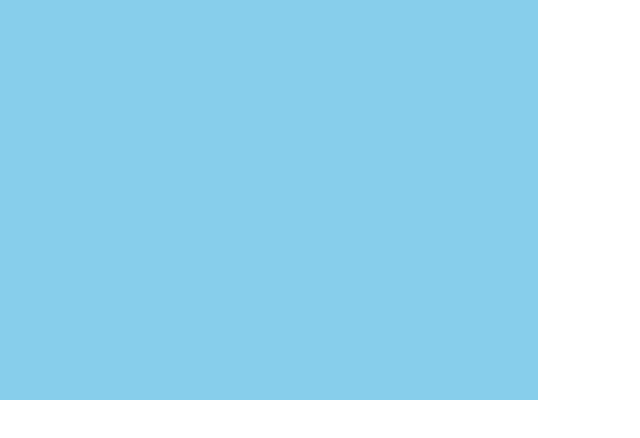
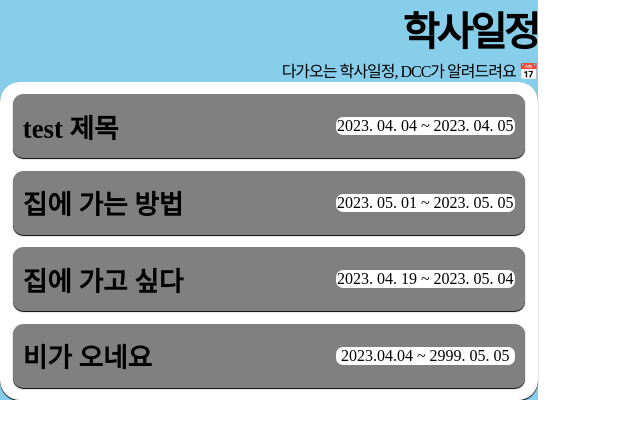
Before and after one commit to HarenKei/DCC_FE, a Next.js app: page /Main/MainSchedules in a window 1280 px wide. Shown: the top 438 px of the page, without its empty margins (0-640 px from the left). Built offline with nearby package versions, Linux system fonts and the light colour scheme.

Commit message:
Update MainSchedules.tsx : Implement MainSchedules Section

```diff
--- a/pages/Main/MainSchedules.tsx
+++ b/pages/Main/MainSchedules.tsx
@@ -1,11 +1,53 @@
 import React from "react";
 import styled from "styled-components";
+import MainScheduleCard from "@/src/Common/MainScheduleCard";
+
+const dummyDataArray = [
+  {
+    id: "s1",
+    title: "test 제목",
+    date: "2023. 04. 04 ~ 2023. 04. 05",
+  },
+  {
+    id: "s2",
+    title: "집에 가는 방법",
+    date: "2023. 05. 01 ~ 2023. 05. 05",
+  },
+  {
+    id: "s3",
+    title: "집에 가고 싶다",
+    date: "2023. 04. 19 ~ 2023. 05. 04",
+  },
+  {
+    id: "s4",
+    title: "비가 오네요",
+    date: "2023.04.04 ~ 2999. 05. 05",
+  },
+];
 
 const MainSchedules = () => {
-    return(
-        <MainSchedulesContainer>
-        </MainSchedulesContainer>
-    );
+  return (
+    <MainSchedulesContainer>
+
+      <MainSchedulesTitleContainer>
+        <MainSchedulesTitleH1>학사일정</MainSchedulesTitleH1>
+        <MainSchedulesTitleP>
+          다가오는 학사일정, DCC가 알려드려요 📅
+        </MainSchedulesTitleP>
+      </MainSchedulesTitleContainer>
+
+      <MainSchedulesContentsConatianer>
+        {dummyDataArray.map((items) => (
+          <MainScheduleCard
+            key={items.id}
+            title={items.title}
+            date={items.date}
+          />
+        ))}
+      </MainSchedulesContentsConatianer>
+
+    </MainSchedulesContainer>
+  );
 };
 
 const MainSchedulesContainer = styled.div`
@@ -13,6 +55,39 @@ const MainSchedulesContainer = styled.div`
   height: 50vh;
   background-color: skyblue;
 
+  display: flex;
+  flex-direction: column;
+`;
+
+const MainSchedulesTitleContainer = styled.div`
+  display: flex;
+  flex-direction: column;
+  align-items: flex-end;
+`;
+
+const MainSchedulesTitleH1 = styled.div`
+  font-size: 30pt;
+  font-weight: 900;
+  letter-spacing: -3px;
+`;
+
+const MainSchedulesTitleP = styled.div`
+  font-size: 12pt;
+  font-weight: 100;
+  letter-spacing: -1px;
+`;
+
+const MainSchedulesContentsConatianer = styled.div`
+  width: 100%;
+  height: 50vh;
+  background-color: #fff;
+  border-radius: 20px;
+  box-shadow: 0px 1px 1px black;
+
+  display: flex;
+  flex-direction: column;
+  justify-content: space-evenly;
+  align-items: center;
 `;
 
 export default MainSchedules;
--- /dev/null
+++ b/src/Common/MainScheduleCard.tsx
@@ -0,0 +1,55 @@
+import React from "react";
+import styled from "styled-components";
+
+interface Props {
+  title: string;
+  date: string;
+}
+
+const MainScheduleCard = (props : Props) => {
+  return(
+    <MainScheduleCardContainer>
+      <MainScheduleCardTitleH1>
+        {props.title}
+      </MainScheduleCardTitleH1>
+
+      <MainScheduleCardDateBanner>
+        {props.date}
+      </MainScheduleCardDateBanner>
+
+    </MainScheduleCardContainer>
+  )
+};
+
+const MainScheduleCardContainer = styled.div`
+  width: 40vw;
+  height: 8vh;
+  border-radius: 10px;
+
+  display: flex;
+  flex-direction: row;
+  align-items: center;
+  justify-content: space-between;
+  box-shadow: 0px 1px 1px black;
+  background-color: grey;
+`;
+
+const MainScheduleCardTitleH1 = styled.h1`
+  font-size: 20pt;
+  margin-left: 10px;
+
+`;
+
+const MainScheduleCardDateBanner = styled.div`
+  width: 14vw;
+  background-color: white;
+  border-radius: 7px;
+
+  display: flex;
+  justify-content: center;
+  align-items: center;
+  margin-right: 10px;
+
+`;
+
+export default MainScheduleCard;
```
